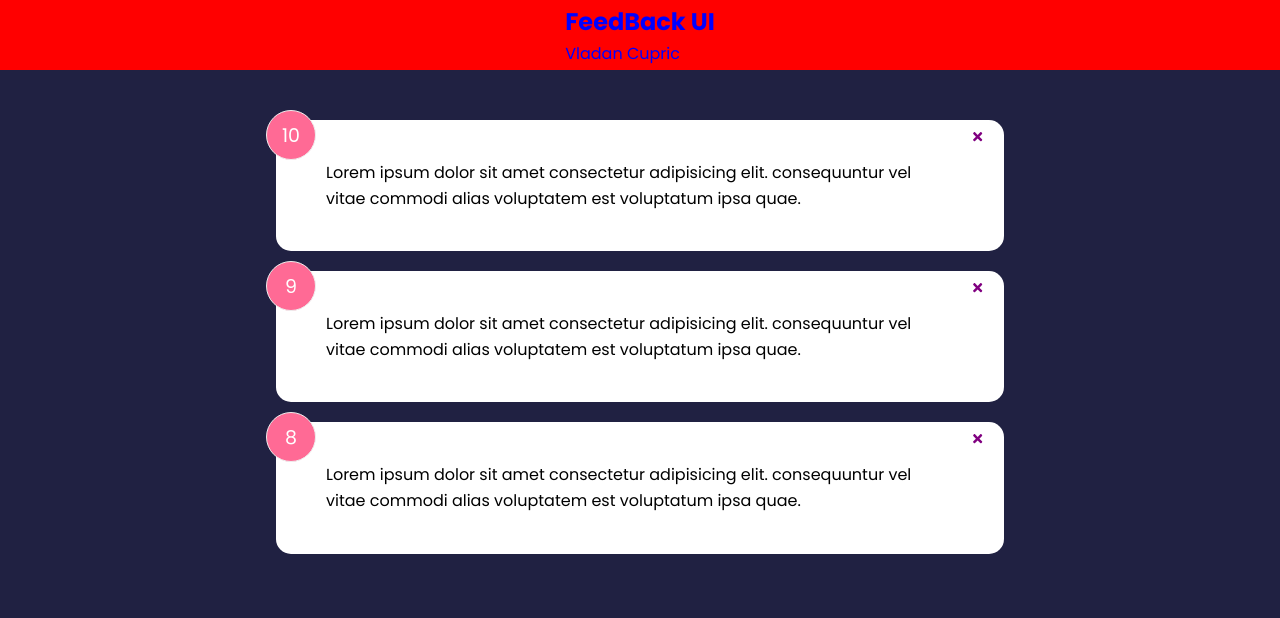
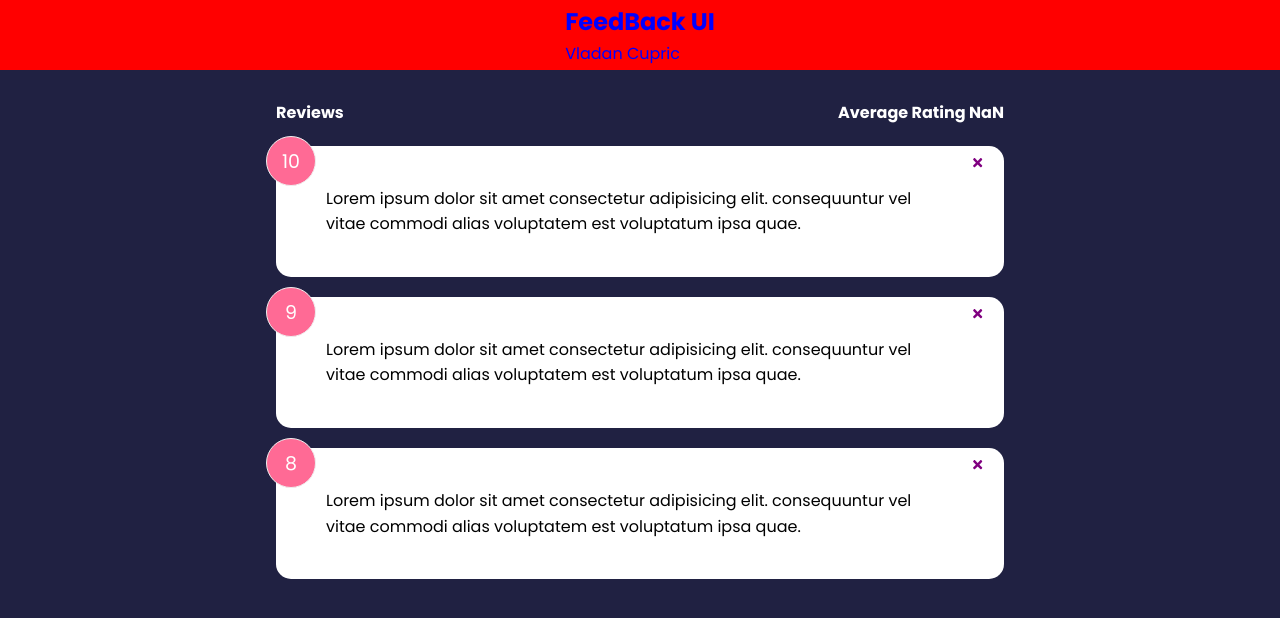
Before and after one commit to VladanStar/ReactTask, a React (Create React App) app in the folder feedback-app/: page / in a window 1280 px wide. Shown: the top 618 px of the page. Built offline with nearby package versions, Linux system fonts and the light colour scheme.

Commit message:
New commits

```diff
--- a/feedback-app/src/components/FeedbackStats.js
+++ b/feedback-app/src/components/FeedbackStats.js
@@ -1,9 +1,17 @@
 import React from 'react'
 
 const FeedbackStats = ({feedback}) => {
+
+    // Calculate ratings avg
+    let average = feedback.reduce((acc, curr)=>{
+        return acc + curr.rating
+    },0) /feedback.lenght;
+
+    console.log(average);
   return (
     <div className='feedback-stats'>
-        <h4>{feedback.lenght}</h4>
+        <h4>{feedback.lenght} Reviews</h4>
+        <h4>Average Rating {average}</h4>
     </div>
 
   )
```
